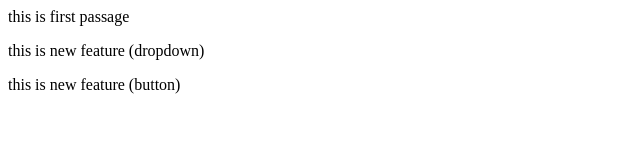
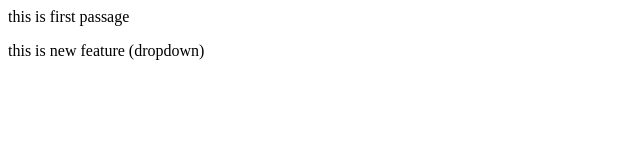
Before and after one commit to SANKAMBL/localrepo, a plain HTML site: page index.html in a window 1280 px wide. Shown: the whole page, without its empty margins (0-640 px from the left). Drawn offline with Linux system fonts and the light colour scheme.

Commit message:
commit at 5:33

```diff
--- a/index.html
+++ b/index.html
@@ -1,3 +1,2 @@
 <p>this is first passage</p>
 <p>this is new feature (dropdown)</p>
-<p>this is new feature (button)</p>
```
